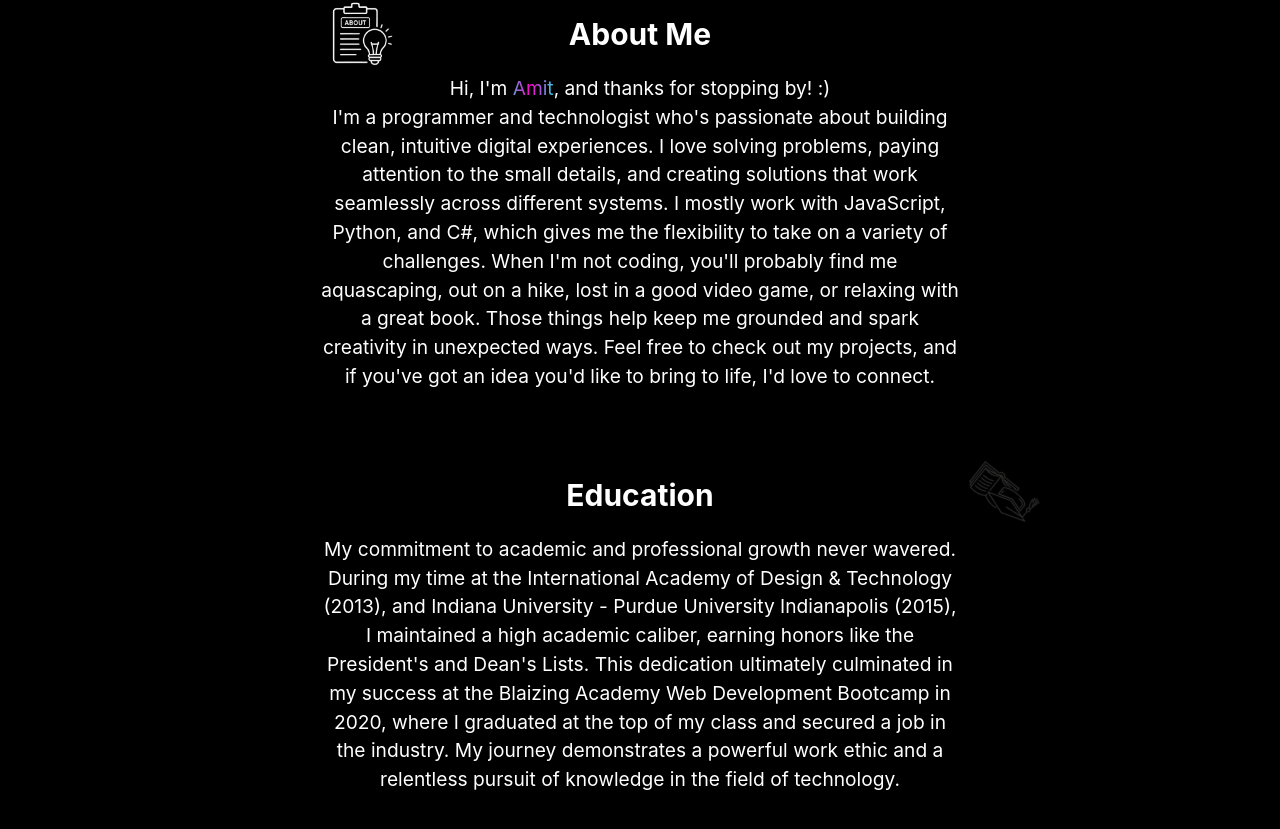
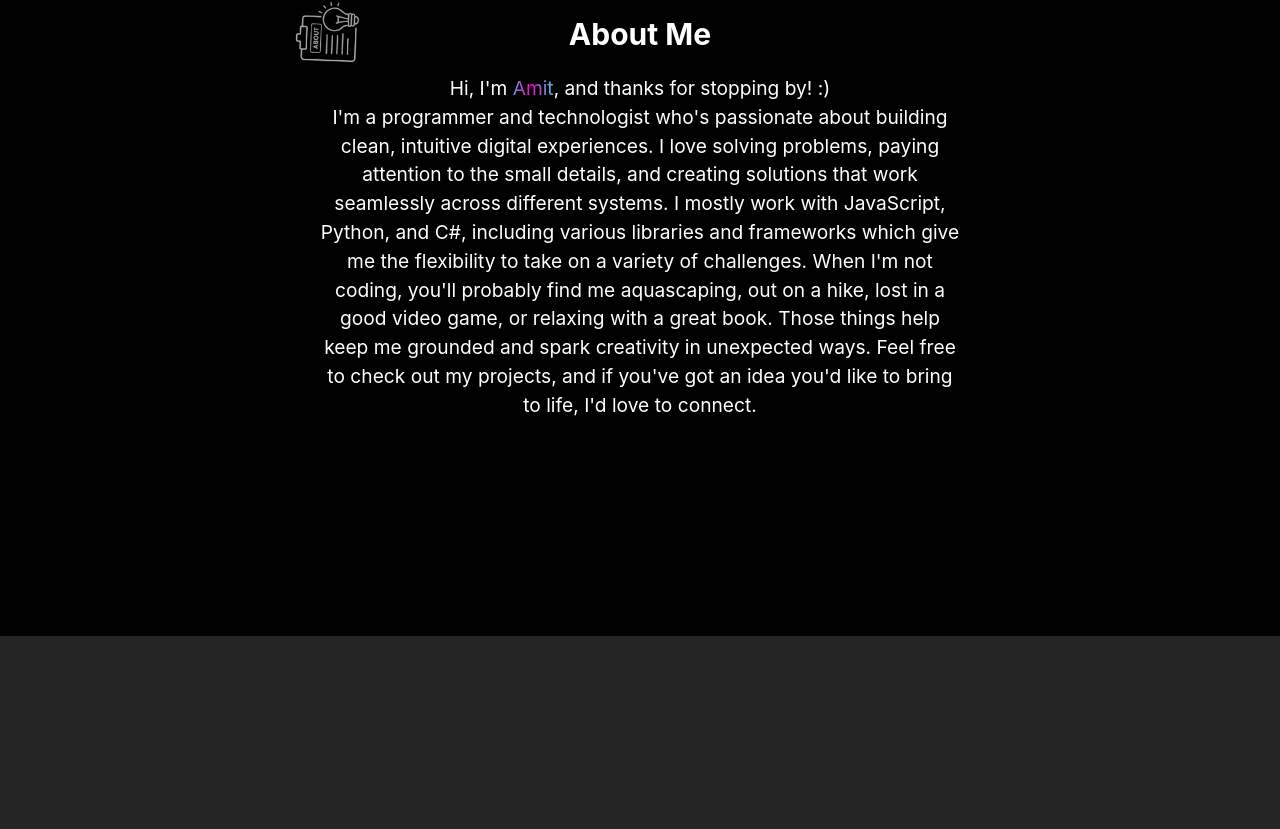
Before and after one commit to u4ik/u4ik.github.io, a React (Vite) app: page / in a window 1280 px wide. Shown: the part 934-1763 px from the top of the page. After the commit the page ends 1570 px from the top, so only its background shows below. Built offline with nearby package versions, Linux system fonts and the light colour scheme; a web font is replaced by a local one.

Commit message:
remove ed

```diff
--- a/src/components/About/About.tsx
+++ b/src/components/About/About.tsx
@@ -64,7 +64,7 @@ const About = forwardRef<HTMLDivElement>((props, ref) => {
               digital experiences. I love solving problems, paying attention to
               the small details, and creating solutions that work seamlessly
               across different systems. I mostly work with JavaScript, Python,
-              and C#, which gives me the flexibility to take on a variety of
+              and C#, including various libraries and frameworks which give me the flexibility to take on a variety of
               challenges. When I'm not coding, you'll probably find me
               aquascaping, out on a hike, lost in a good video game, or relaxing
               with a great book. Those things help keep me grounded and spark
--- a/src/pages/Home/Home.tsx
+++ b/src/pages/Home/Home.tsx
@@ -43,8 +43,8 @@ const Home = () => {
       <Banner  speed={40000} />
       </FadeInOnScroll>
       <About ref={aboutRef} />
-
-      <Education />
+         <div className="h-50"></div>
+      {/* <Education /> */}
     </>
   );
 };
```
Also changed, not shown: 1 other file (tests, documents, lock files or other folders).
